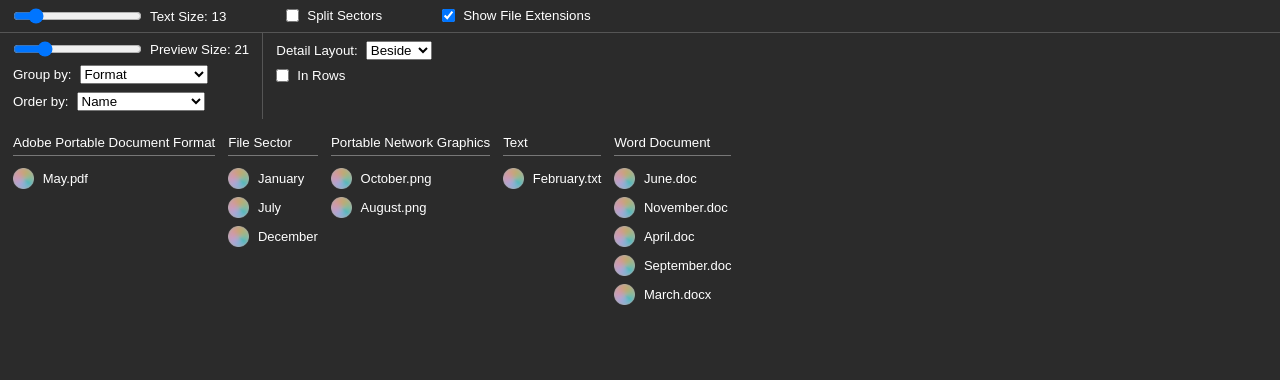
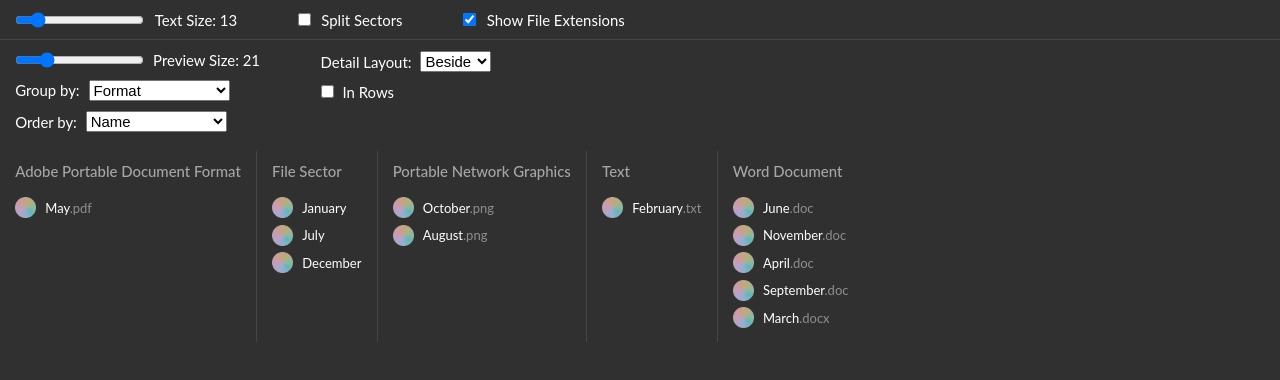
Before and after one commit to benjacksonk/FileBrowser, a SvelteKit app: page / in a window 1280 px wide. Shown: the top 380 px of the page. Built offline with nearby package versions, Linux system fonts and the light colour scheme.

Commit message:
improved styling

```diff
--- a/src/Browser.svelte
+++ b/src/Browser.svelte
@@ -59,7 +59,7 @@
     .Browser {
         width: 100%;
         height: 100%;
-        background-color: var(--color-key-10);
+        background-color: var(--gray-9);
         color: white;
         display: grid;
 
@@ -72,7 +72,7 @@
 
     .browserConfig {
         grid-column: 1 / -1;
-        border-bottom: 1px solid #555;
+        border-bottom: 1px solid var(--gray-7);
         display: grid;
 
         grid-template: subgrid / subgrid;
@@ -97,7 +97,7 @@
 
         &:not(:first-of-type) {
             box-sizing: content-box;
-            border-left: 1px solid #555;
+            border-left: 1px solid var(--gray-7);
         }
     }
 </style>
--- a/src/FileBrowserConfig.svelte
+++ b/src/FileBrowserConfig.svelte
@@ -36,14 +36,14 @@
         grid-column: 1 / -1;
         width: 100%;
         height: max-content;
-        padding: 8px 13px;
+        padding: var(--space-4) var(--space-5);
         text-wrap: nowrap;
         display: grid;
 
         grid-auto-flow: column;
         grid-auto-rows: max-content;
         grid-auto-columns: max-content;
-        gap: 60px;
+        gap: var(--space-9);
     }
 
     label {
@@ -53,7 +53,7 @@
         display: flex;
 
         flex-flow: row nowrap;
-        gap: 0.6em;
+        gap: var(--space-4);
         align-items: center;
     }
 </style>
--- a/src/FileCollectionUI.svelte
+++ b/src/FileCollectionUI.svelte
@@ -24,12 +24,9 @@
 
 
 <div class="FileCollectionUI">
-    <div class="fileGroups"
-    style:grid-auto-flow={inRows ? "column" : "row"}
-    style:gap={inRows ? "13px 0px" : "0px 13px"}
-    >
-        {#each fileGroups as fileGroup}
-        <FileGroupUI {fileGroup} showHeader={showHeaders} {previewSize} {nameSize} {detailLayout} {inRows}/>
+    <div class="fileGroups" style:grid-auto-flow={inRows ? "column" : "row"}>
+        {#each fileGroups as fileGroup, index}
+        <FileGroupUI {fileGroup} showHeader={showHeaders} {previewSize} {nameSize} {detailLayout} {inRows} isFirstGroup={index == 0}/>
         {/each}
     </div>
 </div>
@@ -42,7 +39,6 @@
         height: 100%;
         display: grid;
 
-        padding: 8px 13px;
         grid-template-rows: repeat(2, max-content) 1fr;
     }
 
@@ -50,6 +46,7 @@
         width: 100%;
         height: 100%;
         display: grid;
+
         grid-template:
         repeat(auto-fill, minmax(max-content, 1px)) /
         repeat(auto-fill, minmax(max-content, 1px));
--- a/src/FileGroupUI.svelte
+++ b/src/FileGroupUI.svelte
@@ -9,14 +9,16 @@
         previewSize = 21,
         nameSize = 13,
         detailLayout = DetailLayout.Beside,
-        inRows = false
+        inRows = false,
+        isFirstGroup = false
     } : {
         fileGroup: FileGroup,
         showHeader: boolean,
         previewSize: number,
         nameSize: number,
         detailLayout: DetailLayout,
-        inRows: boolean
+        inRows: boolean,
+        isFirstGroup: boolean
     } = $props();
 </script>
 
@@ -28,6 +30,8 @@ style:grid-column={inRows ? "1 / -1" : "unset"}
 style:width={inRows ? "100%" : "fit-content"}
 style:height={inRows ? "fit-content" : "100%"}
 style:grid-template={`${inRows ? "auto" : "subgrid"} / subgrid`}
+style:border-top-width={(inRows && !isFirstGroup) ? "1px" : "0"}
+style:border-left-width={(!inRows && !isFirstGroup) ? "1px" : "0"}
 >
     {#if showHeader}
     <div class="groupHeader">
@@ -50,7 +54,8 @@ style:grid-template={`${inRows ? "auto" : "subgrid"} / subgrid`}
 
 <style>
     .FileGroupUI {
-        /* padding: 1em; */
+        padding: var(--space-4) var(--space-5);
+        border: 0 solid var(--gray-7);
         display: grid;
 
         grid-auto-flow: column;
@@ -59,8 +64,9 @@ style:grid-template={`${inRows ? "auto" : "subgrid"} / subgrid`}
     .groupHeader {
         grid-column: 1 / -1;
         width: 100%;
-        border-bottom: 1px solid var(--color-grey-4);
-        margin-bottom: 1.618ch;
+        margin-bottom: 1cap;
+        color: var(--gray-0);
+        font-weight: 500;
         display: grid;
 
         grid-auto-flow: row;
@@ -70,7 +76,7 @@ style:grid-template={`${inRows ? "auto" : "subgrid"} / subgrid`}
 
     .headerText {
         text-wrap: nowrap;
-        padding-bottom: 0.618ch;
+        padding-bottom: 0.618cap;
     }
 
     .files {
@@ -80,6 +86,6 @@ style:grid-template={`${inRows ? "auto" : "subgrid"} / subgrid`}
         display: grid;
 
         grid-template: subgrid / subgrid;
-        gap: 8px 13px;
+        gap: var(--space-3) var(--space-4);
     }
 </style>
--- a/src/FileUI.svelte
+++ b/src/FileUI.svelte
@@ -16,25 +16,26 @@
     } = $props();
 
     let textBelow = $derived(detailLayout === DetailLayout.Below);
-    let displayName = $derived(showFileExtension && file.extension !== "" ? `${file.name}.${file.extension}` : file.name);
 </script>
 
 
 
 <div class="FileUI"
-    style:gap={`${previewSize * (Math.sqrt(2) - 1)}px`}
+    style:gap={`${(Math.sqrt(Math.max(nameSize, previewSize)))}px ${(2 * Math.sqrt(Math.max(nameSize, previewSize)))}px`}
     style:flex-flow={textBelow ? "column" : "row"}
     style:align-items={"center"}
     style:justify-items={textBelow ? "start" : "center"}
 >
     <img class="filePreview" alt="" src={file.preview} style:height={`${previewSize}px`}>
 
-    <div class="fileDescription"
+    <div class="fileDescription" style:font-size={`${nameSize}px`}
         style:flex-flow={`${textBelow ? "column" : "row"} nowrap`}
         style:align-items={textBelow ? "center" : "start"}
         style:justify-items={textBelow ? "start" : "center"}
     >
-        <span class="fileName" style:font-size={`${nameSize}px`}>{displayName}</span>
+        <span class="fileName">
+            {file.name}{#if showFileExtension && (file.extension != "")}<span class="extension">{`.${file.extension}`}</span>{/if}
+        </span>
     </div>
 </div>
 
@@ -60,5 +61,11 @@
     .fileName {
         width: max-content;
         text-wrap: nowrap;
+        font-size: inherit;
+
+        > .extension {
+            font-size: inherit;
+            color: var(--gray-3);
+        }
     }
 </style>
--- a/src/SectorViewConfig.svelte
+++ b/src/SectorViewConfig.svelte
@@ -65,11 +65,13 @@
 <style>
     .SectorViewConfig {
         width: 100%;
+        padding: var(--space-4) var(--space-5);
         display: grid;
 
         grid-auto-flow: column;
         grid-auto-rows: max-content;
         grid-auto-columns: max-content;
+        column-gap: var(--space-9);
     }
 
     .sectorViewConfigColumn {
@@ -78,13 +80,7 @@
         grid-auto-flow: row;
         grid-template-columns: subgrid;
         grid-auto-rows: max-content;
-        gap: 8px 13px;
-        padding: 8px 13px;
-
-        &:not(:first-of-type) {
-            box-sizing: content-box;
-            border-left: 1px solid #555;
-        }
+        row-gap: var(--space-4);
     }
 
     label {
@@ -97,8 +93,4 @@
         gap: 0.6em;
         align-items: center;
     }
-
-    /* select {
-        padding: 0 0.4em;
-    } */
 </style>
--- a/src/app.html
+++ b/src/app.html
@@ -15,130 +15,81 @@
 
 <style>
 	:root, html, body, *, *::before, *::after {
+		box-sizing: border-box;
+		padding: 0;
 		margin: 0;
-		padding: 0;
-		box-sizing: border-box;
 	}
+	:root {
+		--pfont: 'Comme','Lato','Radio Canada',sans-serif;
+		--hfont: 'Noto Serif', 'Droid Serif', 'Open Serif', 'Roboto Slab', var(--pfont), serif;
 
-	:root {
-		--pad: 0.79cap;
-		--phi: calc(sqrt(5 / 4) + 1 / 2);
-		--hpower: calc(log(pow(var(--phi), 1 / 3)));
-		--h1-size: calc(1rem * exp(var(--hpower) * 4));
-		--h2-size: calc(1rem * exp(var(--hpower) * 3));
-		--h3-size: calc(1rem * exp(var(--hpower) * 2));
-		--h4-size: calc(1rem * exp(var(--hpower)));
-		--h5-size: 1rem;
-		--h6-size: calc(1rem * exp(var(--hpower) * -1));
-		--font: 'Comme', 'Radio Canada', sans-serif;
-		--h-font: 'Noto Serif', 'Droid Serif', 'Open Serif', 'Roboto Slab', var(--font), serif;
-		--color-grey-mid: #777;
-		--color-grey: #a6a6a6;
-		--color-grey-1: #d2d2d2;
-		--color-grey-2: #adadad;
-		--color-grey-3: #8f8f8f;
-		--color-grey-4: #777;
-		--color-grey-5: #636363;
-		--color-grey-6: #535353;
-		--color-grey-7: #454545;
-		--color-grey-8: #3a3a3a;
-		--color-grey-9: #303030;
-		--color-grey-10: #2b2b2b;
-		--color-grey-11: #252525;
-		--color-grey-12: #1f1f1f;
-		--color-key: var(--color-grey);
-		--color-key-1: var(--color-grey-1);
-		--color-key-2: var(--color-grey-2);
-		--color-key-3: var(--color-grey-3);
-		--color-key-4: var(--color-grey-4);
-		--color-key-5: var(--color-grey-5);
-		--color-key-6: var(--color-grey-6);
-		--color-key-7: var(--color-grey-7);
-		--color-key-8: var(--color-grey-8);
-		--color-key-9: var(--color-grey-9);
-		--color-key-10: var(--color-grey-10);
-		--color-key-11: var(--color-grey-11);
-		--color-key-12: var(--color-grey-12);
-		--color-red: #f57e70;
-		--color-red-1: #fbc2ba;
-		--color-red-2: #f78a7c;
-		--color-red-3: #d56c60;
-		--color-red-4: #b15a50;
-		--color-red-5: #934b43;
-		--color-red-6: #7a3f38;
-		--color-red-7: #66352f;
-		--color-red-8: #552d28;
-		--color-red-9: #462723;
-		--color-red-10: #3f231f;
-		--color-blue: #4eacfe;
-		--color-blue-1: #b0d7fc;
-		--color-blue-2: #61b4ff;
-		--color-blue-3: #4395dc;
-		--color-blue-4: #387cb7;
-		--color-blue-5: #2f6798;
-		--color-blue-6: #29567f;
-		--color-blue-7: #234869;
-		--color-blue-8: #1f3c57;
-		--color-blue-9: #1b3348;
-		--color-blue-10: #192d40;
-		--color-green: #75bc5b;
-		--color-green-1: #bdddb3;
-		--color-green-2: #81c16a;
-		--color-green-3: #64a24e;
-		--color-green-4: #538741;
-		--color-green-5: #457036;
-		--color-green-6: #3a5d2e;
-		--color-green-7: #324e28;
-		--color-green-8: #2a4122;
-		--color-green-9: #24361e;
-		--color-green-10: #21311b;
-		--color-gold: #d39c00;
-		--color-gold-1: #e7cfa1;
-		--color-gold-2: #d7a436;
-		--color-gold-3: #b78601;
-		--color-gold-4: #986f06;
-		--color-gold-5: #7e5d0b;
-		--color-gold-6: #694e0f;
-		--color-gold-7: #574110;
-		--color-gold-8: #493711;
-		--color-gold-9: #3d2e11;
-		--color-gold-10: #362a11;
+		font-family: var(--pfont);
+		font-size: 11.2pt;
+
+		--phi: calc(sqrt(5 / 4) + (1 / 2));
+
+        --font-size-0: calc(1rem * pow(2, -0.5));
+        --font-size-1: 1rem;
+        --font-size-2: calc(1rem * pow(2, 0.5));
+        --font-size-3: calc(1rem * pow(2, 1));
+        --font-size-4: calc(1rem * pow(2, 1.5));
+        --font-size-5: calc(1rem * pow(2, 2));
+        --font-size-6: calc(1rem * pow(2, 2.5));
+        --font-size-7: calc(1rem * pow(2, 3));
+        --font-size-8: calc(1rem * pow(2, 3.5));
+        --font-size-9: calc(1rem * pow(2, 4));
+
+        --space-0: calc(1cap * pow(2, -2));
+        --space-1: calc(var(--space-0) * pow(2, 0.5));
+        --space-2: calc(var(--space-0) * pow(2, 1));
+        --space-3: calc(var(--space-0) * pow(2, 1.5));
+        --space-4: calc(var(--space-0) * pow(2, 2));
+        --space-5: calc(var(--space-0) * pow(2, 2.5));
+        --space-6: calc(var(--space-0) * pow(2, 3));
+        --space-7: calc(var(--space-0) * pow(2, 3.5));
+        --space-8: calc(var(--space-0) * pow(2, 4));
+        --space-9: calc(var(--space-0) * pow(2, 4.5));
+
+		--gray-0: #a6a6a6;
+		--gray-1: #d2d2d2;
+		--gray-2: #adadad;
+		--gray-3: #8f8f8f;
+		--gray-4: #777;
+		--gray-5: #636363;
+		--gray-6: #535353;
+		--gray-7: #454545;
+		--gray-8: #3a3a3a;
+		--gray-9: #303030;
+		--gray-10: #2b2b2b;
+		--gray-11: #252525;
+		--gray-12: #1f1f1f;
 	}
-
-	html {
-		font-size: 10pt;
-	}
-
-	* {
-		font-family: var(--font);
-	}
-
-	body {
+	*, *::before, *::after {
 		font-size: 1rem;
 	}
-
 	p, span, button {
 		font-size: 1rem;
 		min-height: 1lh;
 	}
-	h1 { font-weight: 600; font-size: var(--h1-size); }
-	h2 { font-weight: 550; font-size: var(--h2-size); }
-	h3 { font-weight: 500; font-size: var(--h3-size); }
-	h4 { font-weight: 500; font-size: var(--h4-size); }
-	h5 { font-weight: 500; font-size: var(--h5-size); }
-	h6 { font-weight: 500; font-size: var(--h6-size); }
-	h1, h2, h3, h4, h5, h6 { font-family: var(--h-font); }
+	h1 { font-weight: 600; font-size: var(--font-size-6); }
+	h2 { font-weight: 550; font-size: var(--font-size-5); }
+	h3 { font-weight: 500; font-size: var(--font-size-4); }
+	h4 { font-weight: 500; font-size: var(--font-size-3); }
+	h5 { font-weight: 500; font-size: var(--font-size-2); }
+	h6 { font-weight: 500; font-size: var(--font-size-1); }
+	h1, h2, h3, h4, h5, h6 { font-family: var(--hfont); }
 
 	button {
-		--radius: calc(var(--pad) + ((1lh - var(--pad)) / 4));
-		padding: var(--pad);
-		border-radius: var(--radius);
+		--pad: 0.79cap;
 		width: fit-content;
 		height: fit-content;
+		padding: var(--pad);
+		border-radius: calc(var(--pad) + ((1lh - var(--pad)) / 4));
 		display: flex;
-	}
-	button:not([disabled]) {
-		cursor: pointer;
+
+		&:not([disabled]) {
+			cursor: pointer;
+		}
 	}
 
 	img {
@@ -168,14 +119,19 @@
 		text-shadow: 0 1px 3px var(--color-key-12);
 	}
 
-	.col {
-		width: 100%;
-		display: flex /*grid*/;
-		/*grid-auto-flow: row;*/
+	.row {
+		display: flex;
+
+		flex-flow: row nowrap;
+		align-content: stretch;
+		align-items: center;
+	}
+
+	.column {
+		display: flex;
+
 		flex-flow: column nowrap;
-		/*justify-content: stretch;*/
 		align-content: stretch;
-		/*justify-items: center;*/
-		align-items: center /*stretch*/;
+		align-items: center;
 	}
 </style>
```
